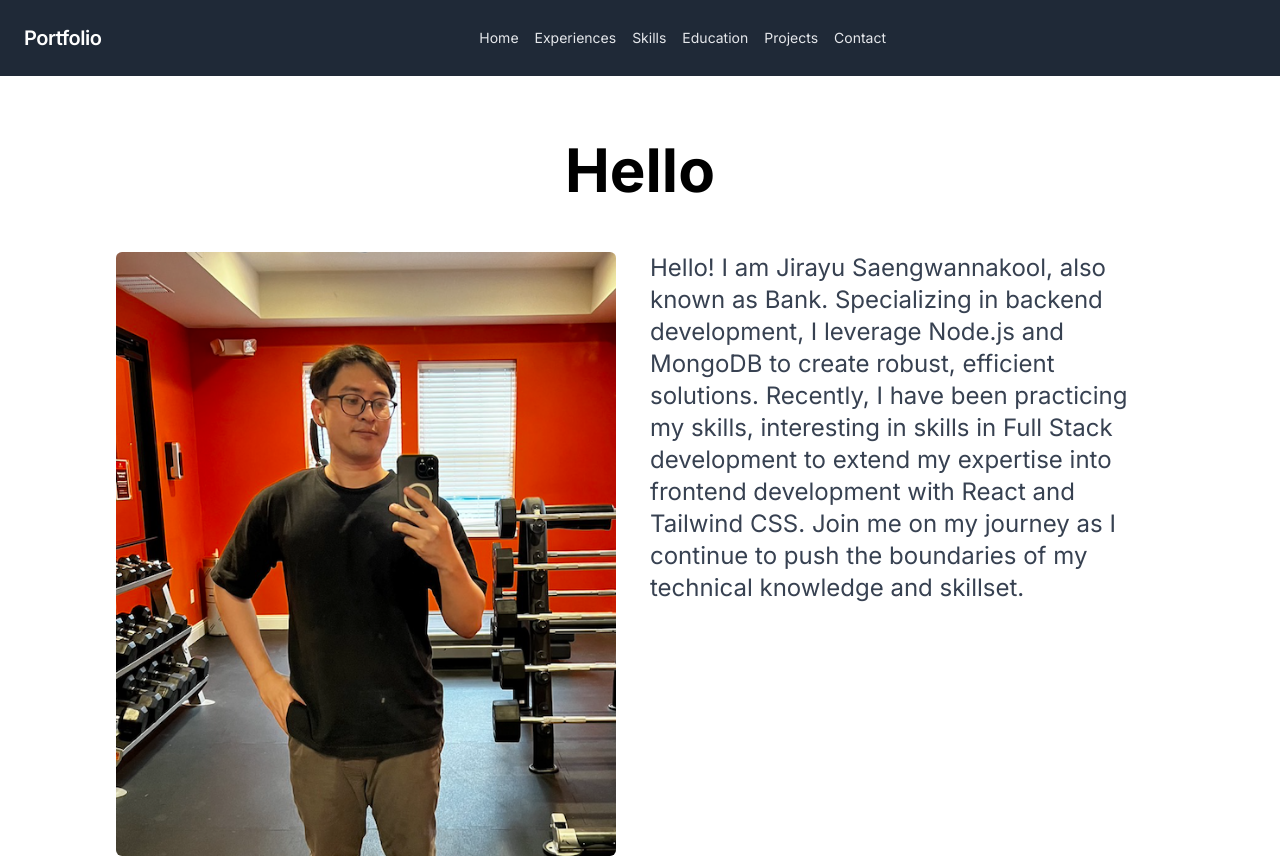
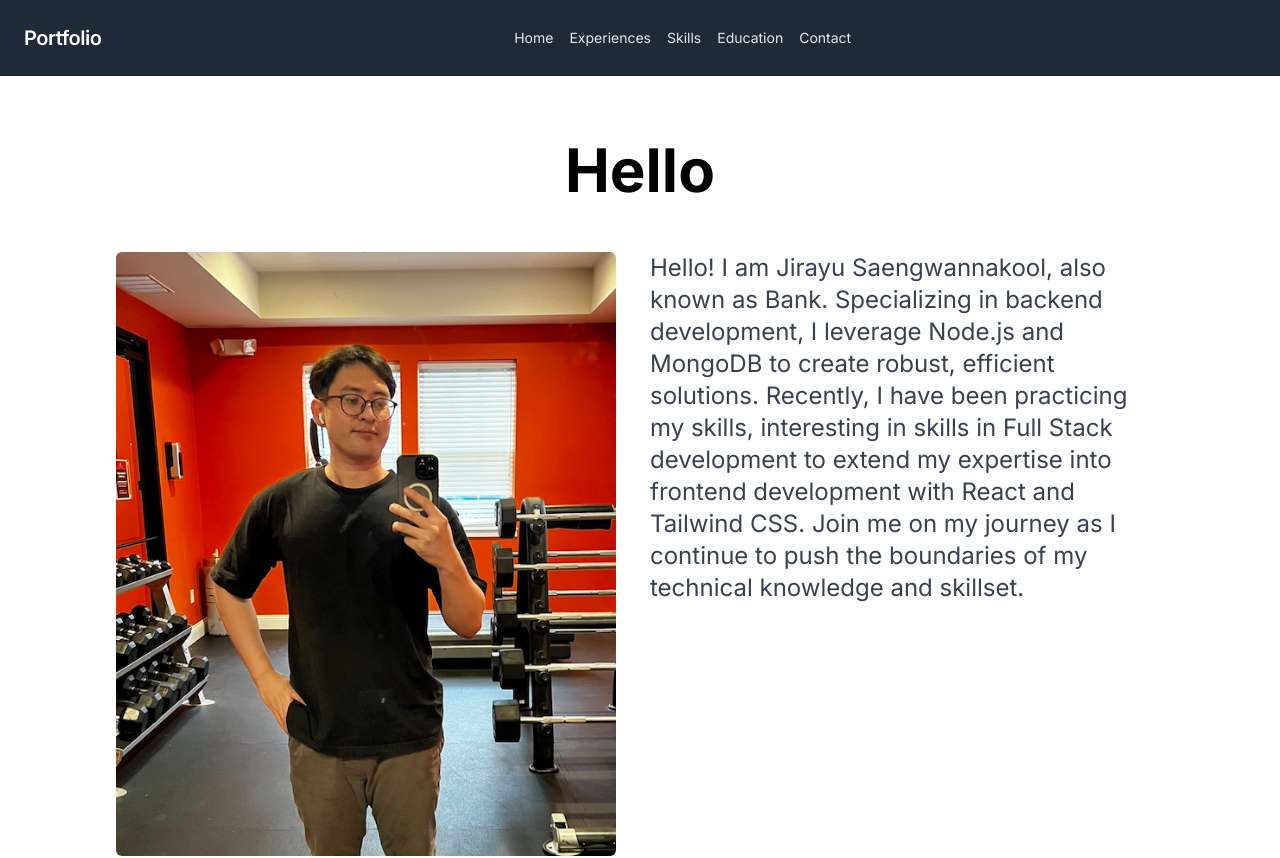
Before and after one commit to bankzxcv/my_port, a Next.js app: page / in a window 1280 px wide. Shown: the top 858 px of the page. Built offline with nearby package versions, Linux system fonts and the light colour scheme.

Commit message:
add scroll

```diff
--- a/package.json
+++ b/package.json
@@ -18,6 +18,7 @@
     "postcss": "8.4.23",
     "react": "18.2.0",
     "react-dom": "18.2.0",
+    "react-scroll": "^1.8.9",
     "tailwindcss": "3.3.2"
   }
 }
--- a/src/app/page.js
+++ b/src/app/page.js
@@ -3,29 +3,32 @@
 import EDUS from "../constants/EDUS"
 import EXPS from "../constants/EXPS"
 import Image from "next/image"
+import { Link } from "react-scroll"
 import { useState } from "react"
 
 export default function Home() {
   const [openMenu, setOpenMenu] = useState(false)
   return (
     <main>
-      <nav className="flex items-center justify-between flex-wrap bg-gray-800 p-6">
+      <nav className="md:sticky md:top-0 md:z-50 flex items-center justify-between flex-wrap bg-gray-800 p-6">
         <div className="flex items-center flex-shrink-0 text-white mr-6">
           <span className="font-semibold text-xl tracking-tight">Portfolio</span>
         </div>
         <div className="w-full block flex-grow lg:flex lg:items-center lg:w-auto">
           <div className="lg:flex-grow"></div>
           <div className="text-sm lg:flex-grow lg:flex min-[320]:flex-col">
-            {["Home", "Experiences", "Skills", "Education", "Projects", "Contact"].map(item => {
-              const link = `#${item.toLowerCase()}`
+            {["Home", "Experiences", "Skills", "Education", "Contact"].map(item => {
+              const link = `${item.toLowerCase()}`
               return (
-                <a
+                <Link
                   key={item}
-                  href={link}
+                  to={link}
+                  spy
                   className=" mt-4  lg:mt-0 text-gray-200 hover:text-white mr-4 flex justify-end"
+                  smooth
                 >
                   {item}
-                </a>
+                </Link>
               )
             })}
           </div>
@@ -36,7 +39,13 @@ export default function Home() {
           <div className="text-6xl font-bold">Hello</div>
           <div className="mt-8 flex flex-col md:flex-row justify-between p-5">
             <div className="w-full md:w-1/2 mb-4 md:mb-0 md:mr-5">
-              <Image src="/images/profile_1.png" alt="Profile Img" width="500" height="500" className="rounded-md" />
+              <Image
+                src="/images/profile_1.png"
+                alt="Profile Img"
+                width="500"
+                height="500"
+                className="rounded-md"
+              />
             </div>
             <div className="w-full md:w-1/2 text-2xl text-gray-700">
               <p>
@@ -52,7 +61,9 @@ export default function Home() {
         </div>
 
         <div className="flex flex-col items-center justify-center my-16">
-          <div className="text-6xl font-bold mb-8">Experiences</div>
+          <div id="experiences" className="text-6xl font-bold mb-8">
+            Experiences
+          </div>
           <div>
             <ol className="relative border-l border-gray-200 dark:border-gray-700 divide-y">
               {EXPS.map(({ date, title, company, description }, i) => (
@@ -76,7 +87,9 @@ export default function Home() {
           </div>
         </div>
         <div className="flex flex-col items-center justify-center my-16">
-          <div className="text-6xl font-bold mb-8">Skills</div>
+          <div id="skills" className="text-6xl font-bold mb-8">
+            Skills
+          </div>
           <div className="divide-y">
             <div className="text-2xl flex flex-row my-2">
               <div className="font-bold mx-2">Tech Skills:</div>
@@ -103,7 +116,9 @@ export default function Home() {
           </div>
         </div>
         <div className="flex flex-col items-center justify-center my-16">
-          <div className="text-6xl font-bold mb-8">Education</div>
+          <div id="education" className="text-6xl font-bold mb-8">
+            Education
+          </div>
           <ol className="relative border-l border-gray-200 dark:border-gray-700 divide-y">
             {EDUS.map(({ date, department, school, description }, i) => (
               <li className="mb-10 ml-4 pt-6" key={i}>
@@ -132,7 +147,9 @@ export default function Home() {
           <div className="text-2xl">I am a software engineer</div>
         </div> */}
         <div className="flex flex-col items-center justify-center my-16">
-          <div className="text-6xl font-bold mb-8">Contact</div>
+          <div id="contact" className="text-6xl font-bold mb-8">
+            Contact
+          </div>
           <div className="flex flex-col justify-center my-4">
             <div className="text-2xl">Blog: https://medium.com/@bankzxcv (Thai Blog)</div>
             <div className="text-2xl">Github: https://github.com/bankzxcv</div>
```
Also changed, not shown: 1 other file (tests, documents, lock files or other folders).
